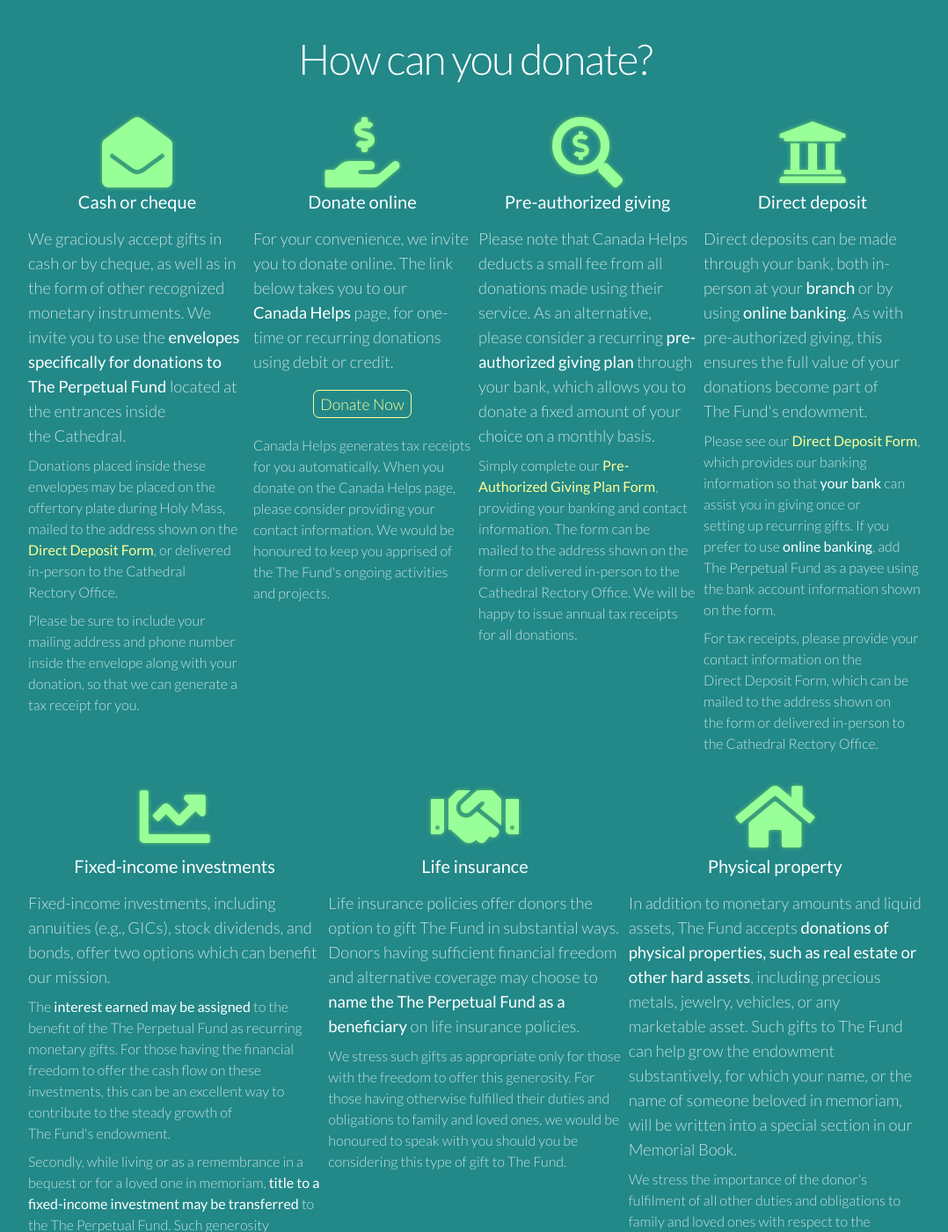
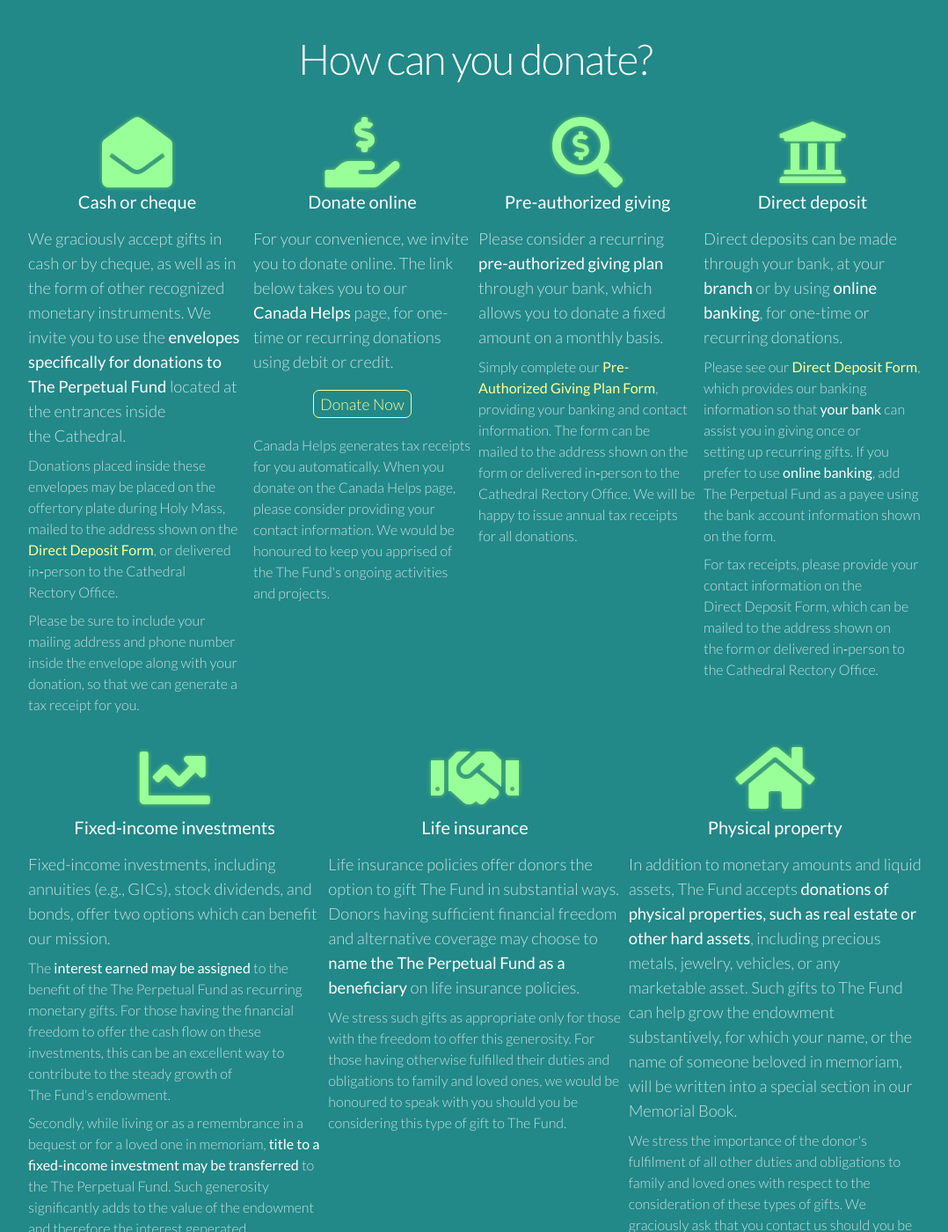
Before and after one commit to perpetualfund-stpeterinchains/perpetualfund-stpeterinchains.github.io, a Jekyll site: the page built from index.html, in a window 1280 px wide and 1400 px high, scrolled down 2799 px. Shown: the whole window at 88% size, without its empty margins (100-1178 px from the left). Built offline with Jekyll 4.4.1, drawn with Linux system fonts in a browser that asks for light colours; nearby versions of some CDN libraries.

Commit message:
Minor edits to preauth and dd methods

```diff
--- a/_data/main.yml
+++ b/_data/main.yml
@@ -122,7 +122,7 @@ howtodonate:
         placed on the offertory plate during Holy&nbsp;Mass,
         mailed&nbsp;to the address shown on the
         [Direct&nbsp;Deposit&nbsp;Form](/forms/perpetualfund-directdeposit.pdf), or
-        delivered in-person to the Cathedral Rectory&nbsp;Office.
+        delivered in&#x2011;person to the Cathedral Rectory&nbsp;Office.
 
         Please be sure to include your mailing address and phone number inside
         the envelope along with your donation, so that we can generate a tax
@@ -146,26 +146,22 @@ howtodonate:
       title: Pre-authorized giving
       icon: search-dollar
       text: |
-        Please note that Canada Helps deducts a small fee from all donations
-        made using their service. As an alternative, please consider a
-        recurring **pre-authorized giving&nbsp;plan** through your bank,
-        which allows you to donate a fixed amount of your choice on a
+        Please consider a recurring **pre-authorized giving&nbsp;plan** through
+        your bank, which allows you to donate a fixed amount on a
         monthly&nbsp;basis.
 
         Simply complete our
         [Pre-Authorized Giving&nbsp;Plan&nbsp;Form](/forms/perpetualfund-preauthorized.pdf),
         providing your banking and contact information. The form can be
         mailed&nbsp;to the address shown on the form or
-        delivered in-person to the Cathedral Rectory&nbsp;Office.
+        delivered in&#x2011;person to the Cathedral Rectory&nbsp;Office.
         We will be happy to issue annual tax receipts for all&nbsp;donations.
     -
       title: Direct deposit
       icon: university
       text: |
-        Direct deposits can be made through your bank, both in-person at
-        your **branch** or by using **online banking**. As with pre-authorized
-        giving, this ensures the full value of your donations become part of
-        The&nbsp;Fund&apos;s&nbsp;endowment.
+        Direct deposits can be made through your bank, at your **branch** or by
+        using **online banking**, for one-time or recurring donations.
 
         Please see our
         [Direct&nbsp;Deposit&nbsp;Form](/forms/perpetualfund-directdeposit.pdf),
@@ -178,7 +174,7 @@ howtodonate:
         For tax receipts, please provide your contact information on the
         Direct&nbsp;Deposit&nbsp;Form, which can be
         mailed&nbsp;to the address shown on the&nbsp;form or
-        delivered in-person to the Cathedral Rectory&nbsp;Office.
+        delivered in&#x2011;person to the Cathedral Rectory&nbsp;Office.
   other:
     -
       title: Fixed-income investments
```
